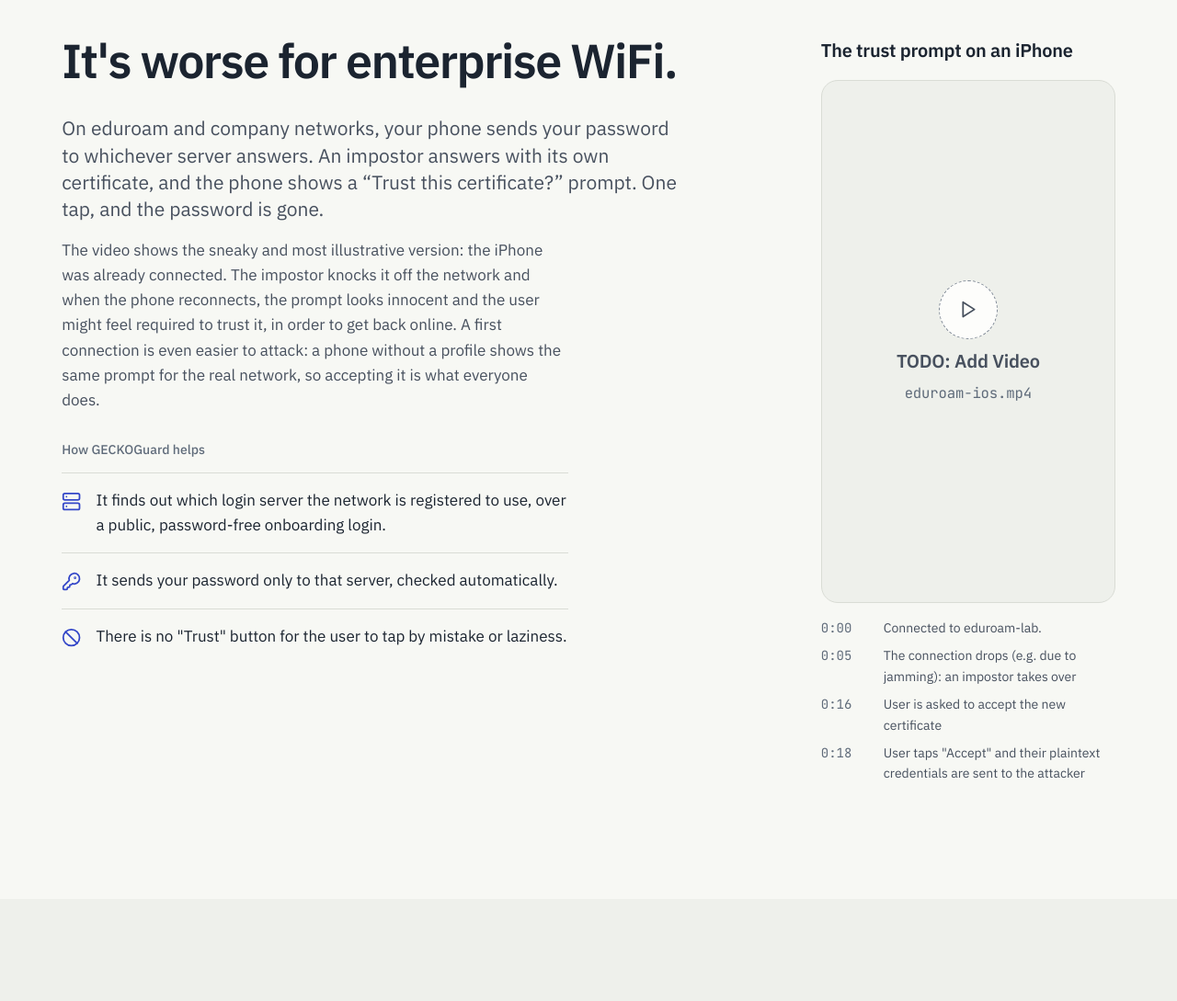
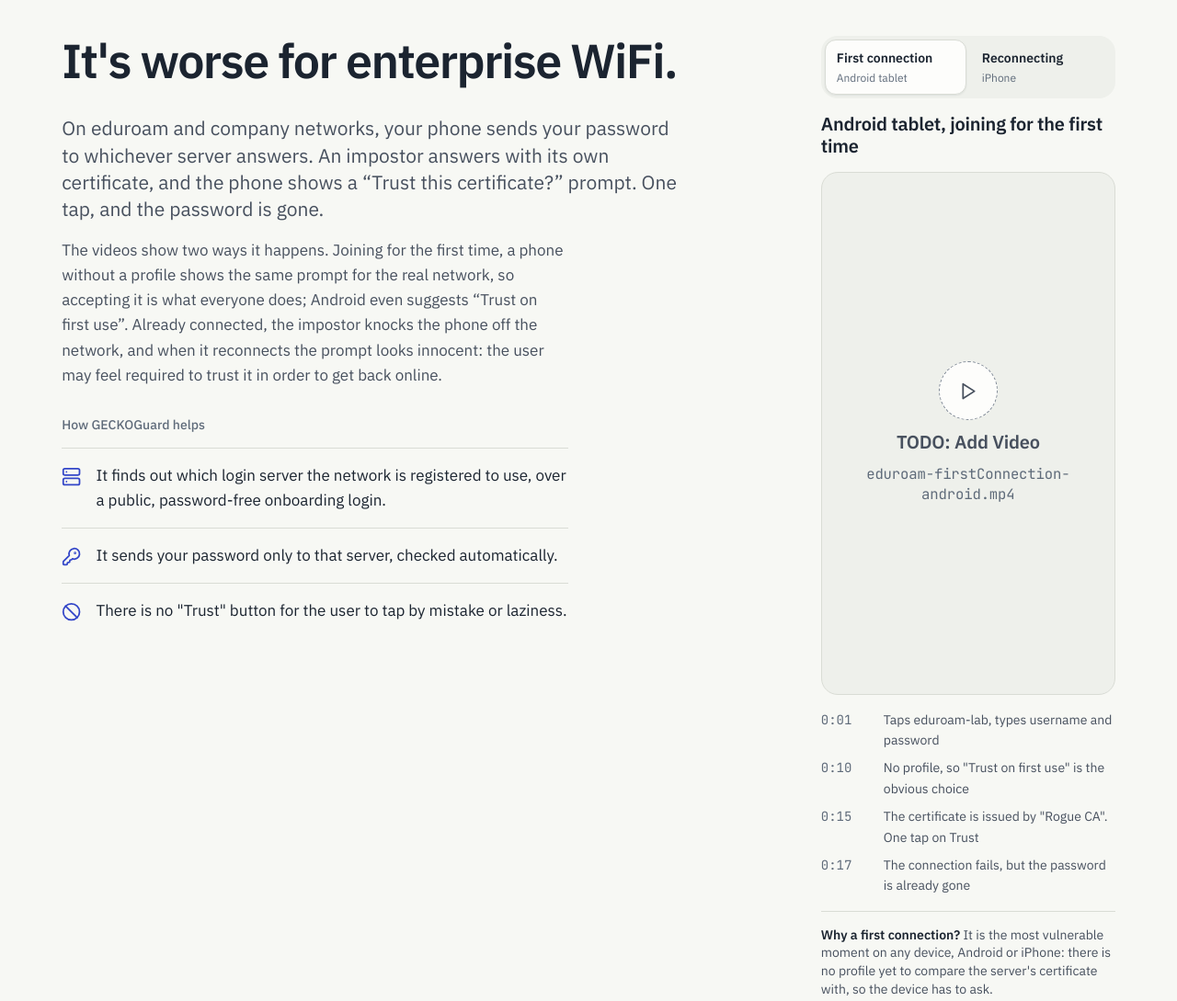
Before and after one commit to pablotanner/GECKOWebsite, an Astro site: page / in a window 1280 px wide. Shown: the part 5580-6669 px from the top of the page at 92% size. Built offline with nearby package versions, Linux system fonts and the light colour scheme; Astro itself is replaced by a stand-in of ours.

Commit message:
Add Android eduroam First connection video + Readme TODO

```diff
--- /dev/null
+++ b/src/components/VideoTabs.astro
@@ -0,0 +1,117 @@
+---
+// Several videos in one slot, switched with tabs (WAI-ARIA tabs pattern).
+// Without JS the tab bar is hidden and all videos are shown one after another.
+import VideoSlot from './VideoSlot.astro';
+import type { VideoConfig } from '../config';
+import type { Verdict } from '../lib/icons';
+
+interface Item {
+  id: string; label: string; detail: string; video: VideoConfig; verdict?: Verdict;
+  /** Why this case is shown on this device: a short question and its answer. */
+  why?: { q: string; a: string };
+}
+interface Props { label: string; items: Item[] }
+const { label, items } = Astro.props;
+---
+<div class="vtabs" data-vtabs>
+  <div class="vtabs__list" role="tablist" aria-label={label}>
+    {items.map((it, i) => (
+      <button
+        type="button"
+        class="vtabs__tab"
+        role="tab"
+        id={`${it.id}-tab`}
+        aria-controls={`${it.id}-panel`}
+        aria-selected={i === 0 ? 'true' : 'false'}
+        tabindex={i === 0 ? 0 : -1}
+      >
+        <span class="vtabs__label">{it.label}</span>
+        <span class="vtabs__detail">{it.detail}</span>
+      </button>
+    ))}
+  </div>
+  {items.map((it, i) => (
+    <div class="vtabs__panel" role="tabpanel" id={`${it.id}-panel`} aria-labelledby={`${it.id}-tab`} data-initial-hidden={i !== 0 ? '' : undefined}>
+      <VideoSlot id={it.id} video={it.video} verdict={it.verdict} />
+      {it.why && <p class="vtabs__why"><strong>{it.why.q}</strong> {it.why.a}</p>}
+    </div>
+  ))}
+</div>
+
+<script>
+  document.querySelectorAll<HTMLElement>('[data-vtabs]').forEach((root) => {
+    const tabs = [...root.querySelectorAll<HTMLButtonElement>('[role="tab"]')];
+    const panels = tabs.map((t) => document.getElementById(t.getAttribute('aria-controls')!)!);
+
+    const select = (i: number, focus = false) => {
+      tabs.forEach((t, j) => {
+        const on = i === j;
+        t.setAttribute('aria-selected', String(on));
+        t.tabIndex = on ? 0 : -1;
+        panels[j].hidden = !on;
+        if (!on) panels[j].querySelectorAll('video').forEach((v) => v.pause());
+      });
+      if (focus) tabs[i].focus();
+    };
+
+    panels.forEach((p) => {
+      if (p.hasAttribute('data-initial-hidden')) p.hidden = true;
+      p.removeAttribute('data-initial-hidden');
+    });
+    tabs.forEach((t, i) => {
+      t.addEventListener('click', () => select(i));
+      t.addEventListener('keydown', (e) => {
+        const n = tabs.length;
+        const to = { ArrowRight: (i + 1) % n, ArrowLeft: (i - 1 + n) % n, Home: 0, End: n - 1 }[e.key];
+        if (to === undefined) return;
+        e.preventDefault();
+        select(to, true);
+      });
+    });
+  });
+</script>
+
+<style>
+  .vtabs { display: grid; gap: var(--space-4); }
+  .vtabs__list {
+    display: none;
+    grid-template-columns: repeat(auto-fit, minmax(0, 1fr));
+    gap: var(--space-1);
+    padding: var(--space-1);
+    border-radius: var(--radius-lg);
+    background: var(--color-surface-sunken);
+  }
+  :global(.js) .vtabs__list { display: grid; }
+  .vtabs__tab {
+    display: grid; gap: 0; justify-items: start; text-align: start;
+    min-height: var(--layout-tap-target);
+    padding: var(--space-2) var(--space-3);
+    border: var(--border-hairline) solid transparent;
+    border-radius: var(--radius-md);
+    background: none;
+    cursor: pointer;
+    transition: background-color var(--duration-fast) var(--ease-standard), border-color var(--duration-fast) var(--ease-standard);
+  }
+  .vtabs__tab:hover { background: var(--color-action-secondary-hover); }
+  .vtabs__tab[aria-selected='true'] {
+    background: var(--color-surface-card);
+    border-color: var(--color-border-default);
+    box-shadow: var(--shadow-raised);
+  }
+  .vtabs__label { font-size: var(--text-sm); font-weight: var(--font-weight-semibold); color: var(--color-text-primary); }
+  .vtabs__detail { font-size: var(--text-xs); color: var(--color-text-tertiary); }
+  .vtabs__panel { display: grid; gap: var(--space-4); }
+  .vtabs__panel[hidden] { display: none; }
+  .vtabs__why {
+    width: min(100%, 22rem); margin-inline: auto;
+    padding-top: var(--space-4);
+    border-top: var(--border-hairline) solid var(--color-border-default);
+    font-size: var(--text-sm); line-height: var(--leading-snug); color: var(--color-text-secondary);
+  }
+  .vtabs__why strong { color: var(--color-text-primary); font-weight: var(--font-weight-semibold); }
+  /* Hidden from first paint when JS runs, so the second video never flashes. */
+  :global(.js) .vtabs__panel[data-initial-hidden] { display: none; }
+  /* Without JS every panel shows, with some air between them. */
+  .vtabs__panel + .vtabs__panel { margin-top: var(--space-6); }
+  :global(.js) .vtabs__panel + .vtabs__panel { margin-top: 0; }
+</style>
--- a/src/config.ts
+++ b/src/config.ts
@@ -57,12 +57,24 @@ export const videos = {
     src: 'assets/video/eduroam-ios.mp4',
     poster: 'assets/video/eduroam-ios.jpg',
     captions: 'assets/video/eduroam-ios.vtt',
-    title: 'The trust prompt on an iPhone',
+    title: 'iPhone, already connected',
     steps: [
       { time: '0:00', text: 'Connected to eduroam-lab.' },
       { time: '0:05', text: 'The connection drops (e.g. due to jamming): an impostor takes over' },
       { time: '0:16', text: 'User is asked to accept the new certificate' },
       { time: '0:18', text: 'User taps "Accept" and their plaintext credentials are sent to the attacker' },
+    ],
+  },
+  eduroamAndroid: {
+    src: 'assets/video/eduroam-firstConnection-android.mp4',
+    poster: 'assets/video/eduroam-firstConnection-android.jpg',
+    captions: 'assets/video/eduroam-firstConnection-android.vtt',
+    title: 'Android tablet, joining for the first time',
+    steps: [
+      { time: '0:01', text: 'Taps eduroam-lab, types username and password' },
+      { time: '0:10', text: 'No profile, so "Trust on first use" is the obvious choice' },
+      { time: '0:15', text: 'The certificate is issued by "Rogue CA". One tap on Trust' },
+      { time: '0:17', text: 'The connection fails, but the password is already gone' },
     ],
   },
 } satisfies Record<string, VideoConfig>;
--- a/src/sections/Enterprise.astro
+++ b/src/sections/Enterprise.astro
@@ -1,6 +1,6 @@
 ---
 import Icon from '../components/Icon.astro';
-import VideoSlot from '../components/VideoSlot.astro';
+import VideoTabs from '../components/VideoTabs.astro';
 import { videos } from '../config';
 import type { IconName } from '../lib/icons';
 
@@ -19,9 +19,10 @@ const helps: { icon: IconName; text: string }[] = [
         An impostor answers with its own certificate, and the phone shows a <q>Trust this certificate?</q> prompt. One tap, and the password is gone.
       </p>
       <p class="enterprise__context">
-        The video shows the sneaky and most illustrative version: the iPhone was already connected. The impostor knocks it off the network
-        and when the phone reconnects, the prompt looks innocent and the user might feel required to trust it, in order to get back online. A first connection is even easier to
-        attack: a phone without a profile shows the same prompt for the real network, so accepting it is what everyone does.
+        The videos show two ways it happens. Joining for the first time, a phone without a profile shows the same prompt
+        for the real network, so accepting it is what everyone does; Android even suggests <q>Trust on first use</q>.
+        Already connected, the impostor knocks the phone off the network, and when it reconnects the prompt looks innocent:
+        the user may feel required to trust it in order to get back online.
       </p>
       <div class="enterprise__helps">
         <p class="label">How GECKOGuard helps</p>
@@ -33,7 +34,25 @@ const helps: { icon: IconName; text: string }[] = [
       </div>
     </div>
     <div class="enterprise__media">
-      <VideoSlot id="video-eduroam" video={videos.eduroam} />
+      <VideoTabs
+        label="Attack videos"
+        items={[
+          {
+            id: 'video-eduroam-android', label: 'First connection', detail: 'Android tablet', video: videos.eduroamAndroid,
+            why: {
+              q: 'Why a first connection?',
+              a: 'It is the most vulnerable moment on any device, Android or iPhone: there is no profile yet to compare the server\'s certificate with, so the device has to ask.',
+            },
+          },
+          {
+            id: 'video-eduroam', label: 'Reconnecting', detail: 'iPhone', video: videos.eduroam,
+            why: {
+              q: 'Why an iPhone?',
+              a: 'Reconnecting attacks are most exposed on iOS: one prompt, one tap. On Android the user has to manually select “Trust on first use”, as well as the security type for downgrade attacks, again; there is no automatic prompt like on iOS. However, if an impatient user decides to tap on “Forget network”, it will take them back to the vulnerable first connection scenario.',
+            },
+          },
+        ]}
+      />
     </div>
   </div>
 </section>
--- a/src/styles/kit.css
+++ b/src/styles/kit.css
@@ -561,7 +561,7 @@ a:hover { color: var(--color-accent-hover); text-decoration-thickness: var(--bor
   overflow: hidden; position: relative;
   background: var(--color-surface-sunken);
 }
-.video__frame video { width: 100%; height: 100%; object-fit: cover; }
+.video__frame video { width: 100%; height: 100%; object-fit: contain; } /* show the whole recording, whatever its shape */
 .video__placeholder {
   position: absolute; inset: 0;
   display: grid; place-content: center; justify-items: center; gap: var(--space-3);
```
Also changed, not shown: README.md (added), public/assets/video/eduroam-firstConnection-android.jpg (added), 2 other files.
